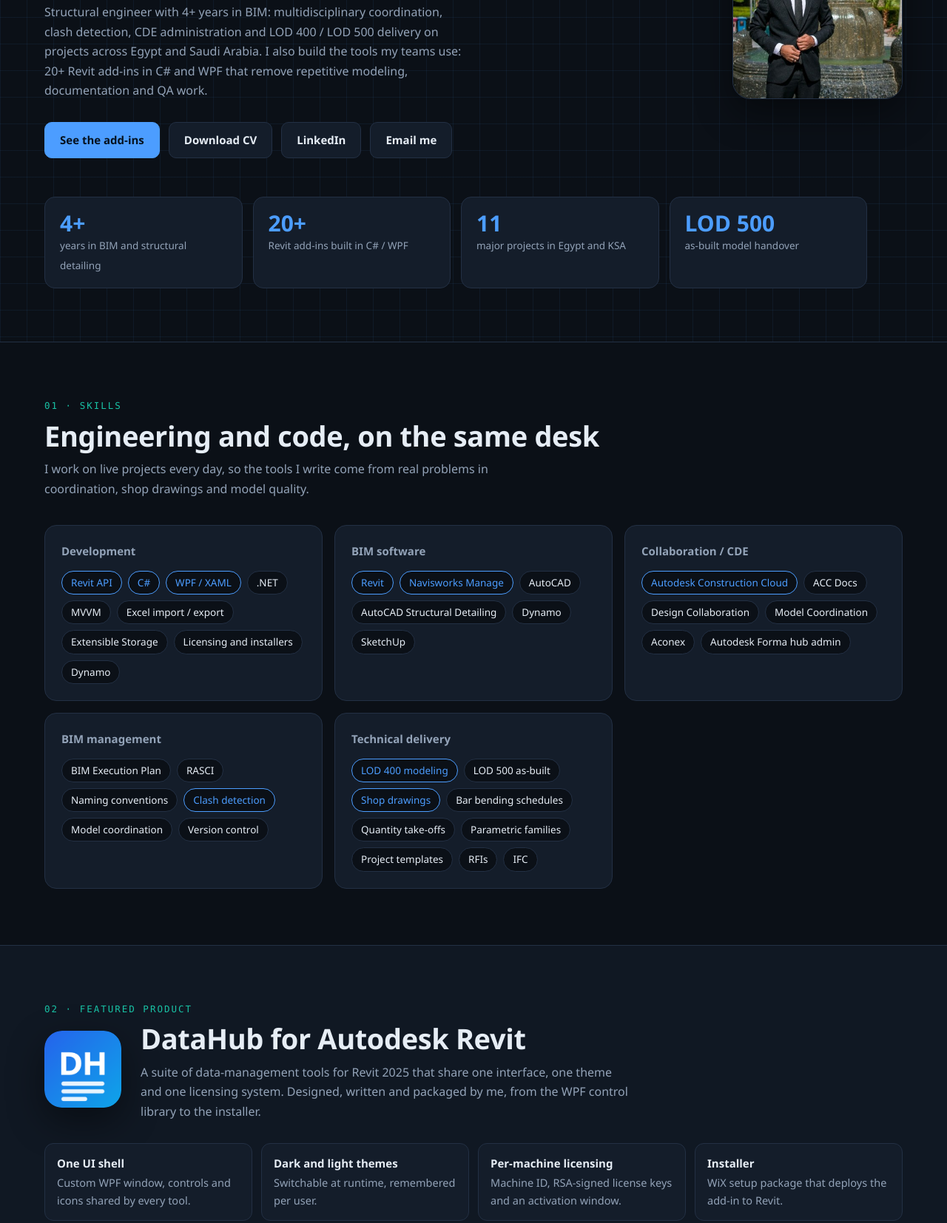
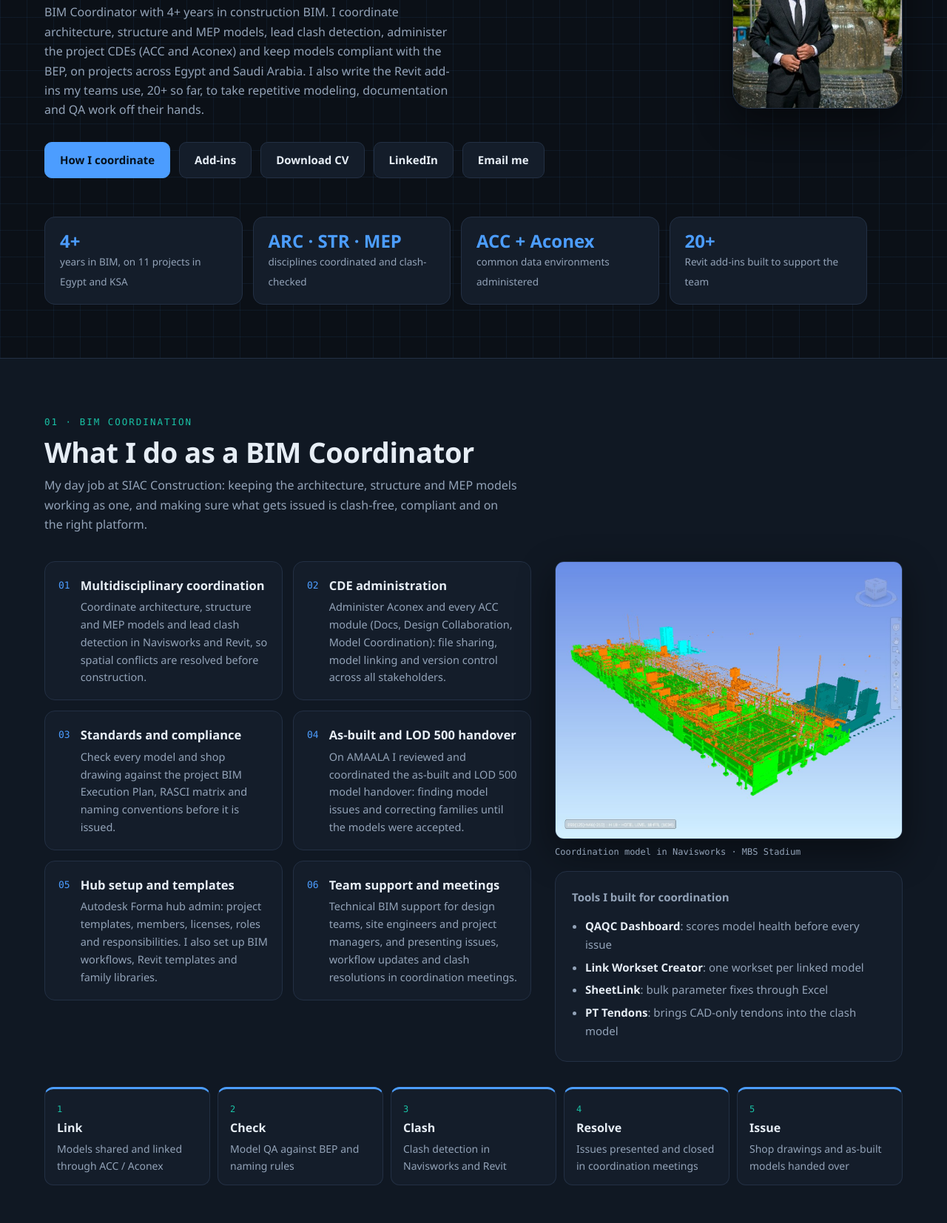
Before and after one commit to monasr26/portfolio, a plain HTML site: page index.html in a window 1280 px wide. Shown: the part 326-1980 px from the top of the page at 74% size. Drawn offline with Linux system fonts and the light colour scheme.

Commit message:
Lead with the BIM coordination role
Add a BIM Coordination section (duties, workflow, coordination tools),
rewrite the hero summary and stats around coordination, add profile
photo, LinkedIn and CV download.

Co-Authored-By: Claude Fable 5.2 <noreply@anthropic.com>

```diff
--- a/index.html
+++ b/index.html
@@ -93,7 +93,8 @@ h1 { font-size: clamp(38px, 6.4vw, 68px); line-height: 1.05; margin: 14px 0 12px
 @media (max-width: 860px) { .hero .wrap { grid-template-columns: 1fr; } .photo { width: 150px; height: 150px; order: -1; } }
 .stats { display: grid; grid-template-columns: repeat(4, 1fr); gap: 14px; margin-top: 52px; }
 .stat { background: var(--card); border: 1px solid var(--line); border-radius: 14px; padding: 18px 20px; }
-.stat b { display: block; font-size: 30px; line-height: 1.1; color: var(--accent); }
+.stat b { display: block; font-size: 24px; line-height: 1.2; color: var(--accent); white-space: nowrap; }
+@media (max-width: 420px) { .stat b { font-size: 19px; } }
 .stat span { color: var(--muted); font-size: 13.5px; }
 @media (max-width: 760px) { .stats { grid-template-columns: repeat(2, 1fr); } }
 
@@ -104,6 +105,22 @@ section.alt { background: var(--bg-2); }
 h2 { font-size: clamp(27px, 3.6vw, 38px); margin: 8px 0 10px; letter-spacing: -.01em; line-height: 1.15; }
 .sub { color: var(--muted); max-width: 70ch; margin: 0 0 36px; }
 h3 { margin: 0 0 6px; font-size: 19px; }
+
+/* coordination */
+.coord { display: grid; grid-template-columns: minmax(0, 7fr) minmax(0, 5fr); gap: 32px; align-items: start; }
+@media (max-width: 960px) { .coord { grid-template-columns: 1fr; } }
+.duties { display: grid; grid-template-columns: repeat(2, minmax(0, 1fr)); gap: 14px; }
+@media (max-width: 620px) { .duties { grid-template-columns: 1fr; } }
+.duty { display: flex; gap: 14px; background: var(--card); border: 1px solid var(--line); border-radius: 14px; padding: 18px; }
+.duty .n { color: var(--accent); font-size: 13px; padding-top: 3px; }
+.duty h3 { font-size: 16.5px; margin: 0 0 4px; }
+.duty p { margin: 0; color: var(--muted); font-size: 14.5px; }
+.cap-line { color: var(--muted); font-size: 12px; margin-top: 8px; }
+.flow { display: grid; grid-template-columns: repeat(5, minmax(0, 1fr)); gap: 10px; margin-top: 34px; }
+@media (max-width: 860px) { .flow { grid-template-columns: 1fr; } }
+.step { border: 1px solid var(--line); border-top: 3px solid var(--accent); border-radius: 12px; padding: 14px 16px; background: var(--card); color: var(--muted); font-size: 14px; }
+.step span { color: var(--accent-2); font-size: 12px; }
+.step b { display: block; color: var(--text); font-size: 16px; margin: 2px 0 3px; }
 
 /* skills */
 .skills { display: grid; grid-template-columns: repeat(auto-fit, minmax(300px, 1fr)); gap: 16px; }
@@ -202,6 +219,7 @@ footer { padding: 26px 0; color: var(--muted); font-size: 13px; text-align: cent
   <div class="wrap">
     <a class="brand" href="#top"><span>MN</span>Mohamed Nasr</a>
     <div class="links">
+      <a href="#coordination">Coordination</a>
       <a href="#skills">Skills</a>
       <a href="#datahub">DataHub</a>
       <a href="#addins">Add-ins</a>
@@ -220,13 +238,15 @@ footer { padding: 26px 0; color: var(--muted); font-size: 13px; text-align: cent
       <h1>Mohamed Nasr</h1>
       <p class="role"><b>BIM Coordinator</b> · <b>Revit API Developer</b></p>
       <p class="lede">
-        Structural engineer with 4+ years in BIM: multidisciplinary coordination, clash detection,
-        CDE administration and LOD 400 / LOD 500 delivery on projects across Egypt and Saudi Arabia.
-        I also build the tools my teams use: 20+ Revit add-ins in C# and WPF that remove repetitive
-        modeling, documentation and QA work.
+        BIM Coordinator with 4+ years in construction BIM. I coordinate architecture, structure and MEP
+        models, lead clash detection, administer the project CDEs (ACC and Aconex) and keep models
+        compliant with the BEP, on projects across Egypt and Saudi Arabia. I also write the Revit
+        add-ins my teams use, 20+ so far, to take repetitive modeling, documentation and QA work off
+        their hands.
       </p>
       <div class="cta">
-        <a class="btn primary" href="#datahub">See the add-ins</a>
+        <a class="btn primary" href="#coordination">How I coordinate</a>
+        <a class="btn" href="#datahub">Add-ins</a>
         <a class="btn" href="Mohamed-Nasr-CV.pdf" download>Download CV</a>
         <a class="btn" href="https://www.linkedin.com/in/mohamednasr14/" target="_blank" rel="noopener">LinkedIn</a>
         <a class="btn" href="mailto:Mohmednasr142@gmail.com">Email me</a>
@@ -236,26 +256,67 @@ footer { padding: 26px 0; color: var(--muted); font-size: 13px; text-align: cent
   </div>
   <div class="wrap">
     <div class="stats">
-      <div class="stat"><b>4+</b><span>years in BIM and structural detailing</span></div>
-      <div class="stat"><b>20+</b><span>Revit add-ins built in C# / WPF</span></div>
-      <div class="stat"><b>11</b><span>major projects in Egypt and KSA</span></div>
-      <div class="stat"><b>LOD 500</b><span>as-built model handover</span></div>
+      <div class="stat"><b>4+</b><span>years in BIM, on 11 projects in Egypt and KSA</span></div>
+      <div class="stat"><b>ARC · STR · MEP</b><span>disciplines coordinated and clash-checked</span></div>
+      <div class="stat"><b>ACC + Aconex</b><span>common data environments administered</span></div>
+      <div class="stat"><b>20+</b><span>Revit add-ins built to support the team</span></div>
     </div>
   </div>
 </header>
 
+<section id="coordination" class="alt">
+  <div class="wrap">
+    <div class="kicker mono">01 · BIM coordination</div>
+    <h2>What I do as a BIM Coordinator</h2>
+    <p class="sub">My day job at SIAC Construction: keeping the architecture, structure and MEP models working as one, and making sure what gets issued is clash-free, compliant and on the right platform.</p>
+
+    <div class="coord">
+      <div class="coord-main">
+        <div class="duties">
+          <div class="duty"><div class="n mono">01</div><div><h3>Multidisciplinary coordination</h3><p>Coordinate architecture, structure and MEP models and lead clash detection in Navisworks and Revit, so spatial conflicts are resolved before construction.</p></div></div>
+          <div class="duty"><div class="n mono">02</div><div><h3>CDE administration</h3><p>Administer Aconex and every ACC module (Docs, Design Collaboration, Model Coordination): file sharing, model linking and version control across all stakeholders.</p></div></div>
+          <div class="duty"><div class="n mono">03</div><div><h3>Standards and compliance</h3><p>Check every model and shop drawing against the project BIM Execution Plan, RASCI matrix and naming conventions before it is issued.</p></div></div>
+          <div class="duty"><div class="n mono">04</div><div><h3>As-built and LOD 500 handover</h3><p>On AMAALA I reviewed and coordinated the as-built and LOD 500 model handover: finding model issues and correcting families until the models were accepted.</p></div></div>
+          <div class="duty"><div class="n mono">05</div><div><h3>Hub setup and templates</h3><p>Autodesk Forma hub admin: project templates, members, licenses, roles and responsibilities. I also set up BIM workflows, Revit templates and family libraries.</p></div></div>
+          <div class="duty"><div class="n mono">06</div><div><h3>Team support and meetings</h3><p>Technical BIM support for design teams, site engineers and project managers, and presenting issues, workflow updates and clash resolutions in coordination meetings.</p></div></div>
+        </div>
+      </div>
+      <aside class="coord-side">
+        <button class="shot" id="coord-shot" aria-label="Enlarge coordination model image"><img src="images/projects/mbs-stadium-3.jpg" alt="Coordination model in Navisworks"></button>
+        <div class="cap-line mono">Coordination model in Navisworks · MBS Stadium</div>
+        <div class="panel" style="margin-top:16px">
+          <h3>Tools I built for coordination</h3>
+          <ul>
+            <li><b>QAQC Dashboard</b>: scores model health before every issue</li>
+            <li><b>Link Workset Creator</b>: one workset per linked model</li>
+            <li><b>SheetLink</b>: bulk parameter fixes through Excel</li>
+            <li><b>PT Tendons</b>: brings CAD-only tendons into the clash model</li>
+          </ul>
+        </div>
+      </aside>
+    </div>
+
+    <div class="flow">
+      <div class="step"><span class="mono">1</span><b>Link</b>Models shared and linked through ACC / Aconex</div>
+      <div class="step"><span class="mono">2</span><b>Check</b>Model QA against BEP and naming rules</div>
+      <div class="step"><span class="mono">3</span><b>Clash</b>Clash detection in Navisworks and Revit</div>
+      <div class="step"><span class="mono">4</span><b>Resolve</b>Issues presented and closed in coordination meetings</div>
+      <div class="step"><span class="mono">5</span><b>Issue</b>Shop drawings and as-built models handed over</div>
+    </div>
+  </div>
+</section>
+
 <section id="skills">
   <div class="wrap">
-    <div class="kicker mono">01 · Skills</div>
-    <h2>Engineering and code, on the same desk</h2>
-    <p class="sub">I work on live projects every day, so the tools I write come from real problems in coordination, shop drawings and model quality.</p>
+    <div class="kicker mono">02 · Skills</div>
+    <h2>Coordination, engineering and code on the same desk</h2>
+    <p class="sub">I coordinate live projects every day, so the tools I write come from real problems in coordination, shop drawings and model quality.</p>
     <div class="skills">
       <div class="panel">
-        <h3>Development</h3>
+        <h3>BIM management</h3>
         <div class="chips">
-          <span class="chip hot">Revit API</span><span class="chip hot">C#</span><span class="chip hot">WPF / XAML</span>
-          <span class="chip">.NET</span><span class="chip">MVVM</span><span class="chip">Excel import / export</span>
-          <span class="chip">Extensible Storage</span><span class="chip">Licensing and installers</span><span class="chip">Dynamo</span>
+          <span class="chip hot">Model coordination</span><span class="chip hot">Clash detection</span><span class="chip hot">BIM Execution Plan</span>
+          <span class="chip">RASCI</span><span class="chip">Naming conventions</span><span class="chip">Version control</span>
         </div>
       </div>
       <div class="panel">
@@ -273,10 +334,11 @@ footer { padding: 26px 0; color: var(--muted); font-size: 13px; text-align: cent
         </div>
       </div>
       <div class="panel">
-        <h3>BIM management</h3>
+        <h3>Development</h3>
         <div class="chips">
-          <span class="chip">BIM Execution Plan</span><span class="chip">RASCI</span><span class="chip">Naming conventions</span>
-          <span class="chip hot">Clash detection</span><span class="chip">Model coordination</span><span class="chip">Version control</span>
+          <span class="chip hot">Revit API</span><span class="chip hot">C#</span><span class="chip hot">WPF / XAML</span>
+          <span class="chip">.NET</span><span class="chip">MVVM</span><span class="chip">Excel import / export</span>
+          <span class="chip">Extensible Storage</span><span class="chip">Licensing and installers</span><span class="chip">Dynamo</span>
         </div>
       </div>
       <div class="panel">
@@ -291,9 +353,9 @@ footer { padding: 26px 0; color: var(--muted); font-size: 13px; text-align: cent
   </div>
 </section>
 
-<section id="datahub" class="alt">
+<section id="datahub">
   <div class="wrap">
-    <div class="kicker mono">02 · Featured product</div>
+    <div class="kicker mono">03 · Featured product</div>
     <div class="dh-head">
       <img src="images/addins/datahub-logo.png" alt="DataHub logo">
       <div>
@@ -311,27 +373,27 @@ footer { padding: 26px 0; color: var(--muted); font-size: 13px; text-align: cent
   </div>
 </section>
 
-<section id="addins">
+<section id="addins" class="alt">
   <div class="wrap">
-    <div class="kicker mono">03 · Revit add-ins</div>
+    <div class="kicker mono">04 · Revit add-ins</div>
     <h2>Tools built for the project floor</h2>
     <p class="sub">A selection of the add-ins I wrote for structural detailing, steel coordination and model management. All of them are C# on the Revit 2025 API.</p>
     <div id="addin-groups"></div>
   </div>
 </section>
 
-<section id="projects" class="alt">
+<section id="projects">
   <div class="wrap">
-    <div class="kicker mono">04 · Projects</div>
+    <div class="kicker mono">05 · Projects</div>
     <h2>Project experience</h2>
     <p class="sub">Structural BIM modeling, shop drawings and coordination on residential, commercial, entertainment and bridge projects.</p>
     <div id="project-blocks"></div>
   </div>
 </section>
 
-<section id="experience">
+<section id="experience" class="alt">
   <div class="wrap">
-    <div class="kicker mono">05 · Experience</div>
+    <div class="kicker mono">06 · Experience</div>
     <h2 style="margin-bottom:32px">Where I have worked</h2>
     <div class="timeline">
       <div class="job">
@@ -400,9 +462,9 @@ footer { padding: 26px 0; color: var(--muted); font-size: 13px; text-align: cent
   </div>
 </section>
 
-<section id="contact" class="alt contact">
+<section id="contact" class="contact">
   <div class="wrap">
-    <div class="kicker mono">06 · Contact</div>
+    <div class="kicker mono">07 · Contact</div>
     <h2>Let's talk</h2>
     <p class="sub">Open to BIM coordination roles and Revit automation work. Arabic (native) and English (very good).</p>
     <div class="cta">
@@ -645,6 +707,7 @@ document.getElementById('theme').onclick = () => {
   root.dataset.theme = next;
   try { localStorage.setItem('theme', next); } catch (e) {}
 };
+document.getElementById('coord-shot').onclick = () => openLb(['images/projects/mbs-stadium-3.jpg'], 0, 'Coordination model in Navisworks · MBS Stadium');
 document.getElementById('yr').textContent = new Date().getFullYear();
 </script>
 </body>
```
